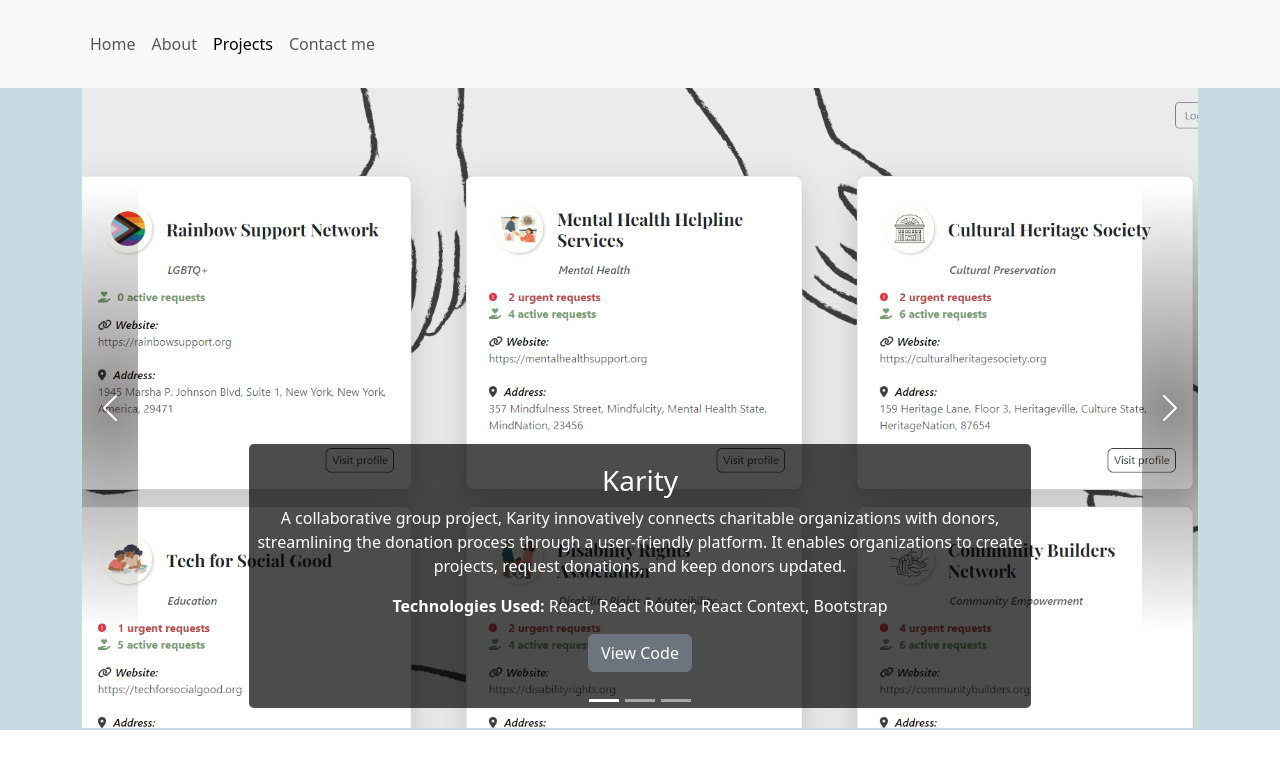
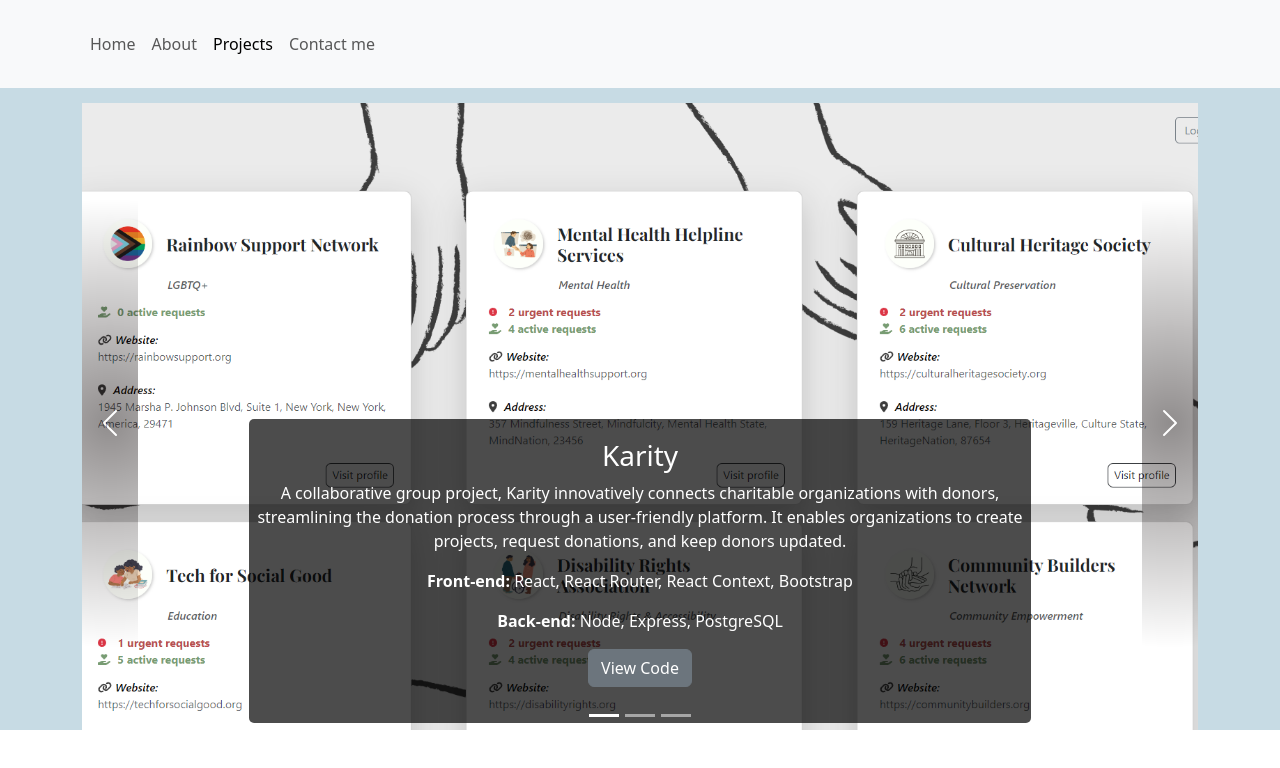
Before and after one commit to Klobsinger/Klobsinger.github.io, a React (Create React App) app in the folder portfolio/: page /Portfolio in a window 1280 px wide. Shown: the top 768 px of the page. Built offline with nearby package versions, Linux system fonts and the light colour scheme.

Commit message:
Feat: update projects styling

```diff
--- a/portfolio/src/Routes/Portfolio/Portfolio.css
+++ b/portfolio/src/Routes/Portfolio/Portfolio.css
@@ -3,3 +3,7 @@
   right: 0;
   width: 5%;
 }
+
+.carousel-container {
+  margin-top: 15px;
+}
--- a/portfolio/src/Routes/Portfolio/Portfolio.jsx
+++ b/portfolio/src/Routes/Portfolio/Portfolio.jsx
@@ -13,27 +13,30 @@ export function Portfolio() {
       title: "Karity",
       description: "A collaborative group project, Karity innovatively connects charitable organizations with donors, streamlining the donation process through a user-friendly platform. It enables organizations to create projects, request donations, and keep donors updated.",
       imageUrl: karityImage,
-      techStack: ["React", "React Router", "React Context", "Bootstrap"],
+      frontEndTechStack: ["React", "React Router", "React Context", "Bootstrap"],
+      backEndTechStack: ["Node", "Express", "PostgreSQL"],
       codeLink: "https://github.com/Klobsinger/Karity",
     },
     {
       title: "Linkfolio",
       description: "A collaborative group project, Linkfolio allows learners to save learning resources like tutorials, blogs, and videos in a central place that is publicly available to any user.",
       imageUrl: linkfolioImage,
-      techStack: ["HTML", "CSS", "JavaScript", "jQuery", "EJS"],
+      frontEndTechStack: ["HTML", "CSS", "JavaScript", "jQuery", "EJS"],
+      backEndTechStack: ["Node", "Express", "PostgreSQL"],
       codeLink: "https://github.com/Klobsinger/Linkfolio",
     },
     {
       title: "PhotoLabs",
       description: "React-based single-page application that allows users to view photos in different contexts.",
       imageUrl: photolabsImage,
-      techStack: ["Axios", "React", "SASS", "Webpack"],
+      frontEndTechStack: ["Axios", "React", "SASS", "Webpack"],
+      backEndTechStack: ["Node", "Express", "PostgreSQL", "Socket.io"],
       codeLink: "https://github.com/Klobsinger/photolabs",
     },
   ];
 
   return (
-    <Container>
+    <Container className="carousel-container">
       <Carousel interval={null}>
         {projects.map((project, index) => (
           <Carousel.Item key={index}>
@@ -46,7 +49,8 @@ export function Portfolio() {
             <Carousel.Caption style={{backgroundColor: 'rgba(0, 0, 0, 0.7)', borderRadius: '5px'}}>
               <h3>{project.title}</h3>
               <p>{project.description}</p>
-              {project.techStack && <p><strong>Technologies Used:</strong> {project.techStack.join(', ')}</p>}
+              {project.frontEndTechStack && <p><strong>Front-end:</strong> {project.frontEndTechStack.join(', ')}</p>}
+              {project.backEndTechStack && project.backEndTechStack.length > 0 && <p><strong>Back-end:</strong> {project.backEndTechStack.join(', ')}</p>}
               <p>
                 {project.projectLink && <a href={project.projectLink} target="_blank" rel="noopener noreferrer" className="btn btn-primary mr-2">View Project</a>}
                 {project.codeLink && <a href={project.codeLink} target="_blank" rel="noopener noreferrer" className="btn btn-secondary">View Code</a>}
```
